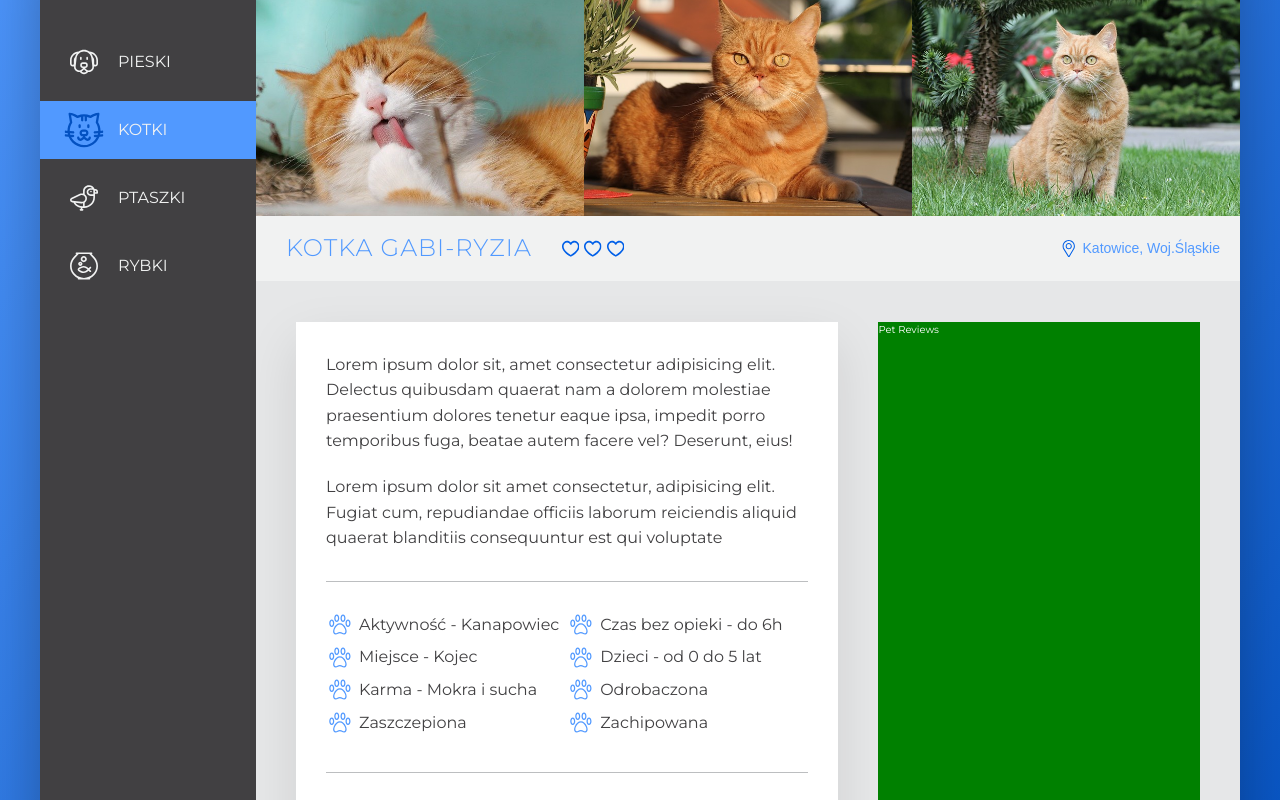
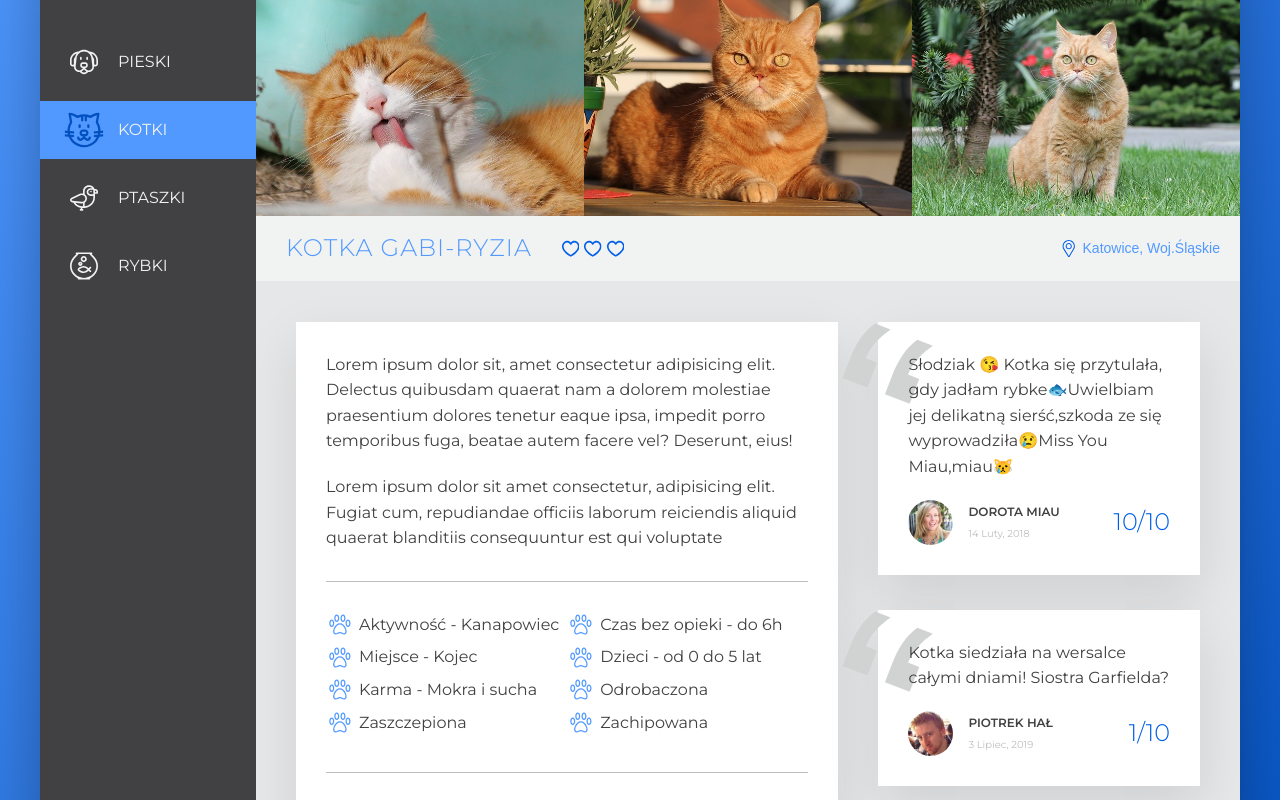
Before and after one commit to Elldrigar/PP_03-Pet-adoption, a website: page index.html in a window 1280 px wide. Shown: the part 142-942 px from the top of the page. Drawn offline with nearby package versions, Linux system fonts and the light colour scheme; files that its build step writes are made by us from their sources.

Commit message:
Add review section

```diff
--- a/index.html
+++ b/index.html
@@ -151,12 +151,37 @@
                                 <img src="img/user-4.jpg" alt="Friend 1" class="recommend__photo">
                             </div>
                         </div>
-
                     </div>
-                    <div class="pet-review">
-                        Pet Reviews
+                    <div class="pet-reviews">
+                        <figure class="review">
+                            <blockquote class="review__text">
+                                Słodziak 😘 Kotka się przytulała, gdy jadłam rybke🐟Uwielbiam jej delikatną
+                                sierść,szkoda ze się wyprowadziła😢Miss You Miau,miau😿
+                            </blockquote>
+                            <figcaption class="review__user">
+                                <img src="img/user-3.jpg" alt="User" class="review__photo">
+                                <div class="review__user-box">
+                                    <p class="review__user-name">Dorota Miau</p>
+                                    <p class="review__user-date">14 Luty, 2018</p>
+                                </div>
+                                <div class="review__rating">10/10</div>
+                            </figcaption>
+                        </figure>
+                        <figure class="review">
+                            <blockquote class="review__text">
+                                Kotka siedziała na wersalce całymi dniami! Siostra Garfielda?
+                            </blockquote>
+                            <figcaption class="review__user">
+                                <img src="img/user-4.jpg" alt="User" class="review__photo">
+                                <div class="review__user-box">
+                                    <p class="review__user-name">Piotrek Hał</p>
+                                    <p class="review__user-date">3 Lipiec, 2019</p>
+                                </div>
+                                <div class="review__rating">1/10</div>
+                            </figcaption>
+                        </figure>
                     </div>
-                </div>
+                </div>>
             </main>
         </div>
     </div>
--- a/sass/components/_allcomponents.scss
+++ b/sass/components/_allcomponents.scss
@@ -322,3 +322,66 @@
     }
 
 }
+
+.review {
+    position: relative;
+    background-color: #fff;
+    box-shadow: var(--shadow-light);
+    padding: 3rem;
+    margin-bottom: 3.5rem;
+
+    &__text {
+        position: relative;
+        margin-bottom: 2rem;
+        z-index: 10;
+    }
+
+    &__user {
+        display: flex;
+        align-items: center;
+    }
+
+    &__photo {
+        height: 4.5rem;
+        width: 4.5rem;
+        margin-right: 1.5rem;
+        border-radius: 50%;
+    }
+
+    &__user-box {
+        margin-right: auto;
+    }
+
+    &__user-name {
+        font-size: 1.2rem;
+        font-weight: 600;
+        text-transform: uppercase;
+        margin-bottom: .5rem;
+    }
+
+    &__user-date {
+        font-size: 1rem;
+        color: var(--color-gray-light-4);
+    }
+
+    &__rating {
+        color: var(--color-primary);
+        font-size: 2.4rem;
+        font-weight: 300;
+    }
+
+    &::before {
+        content: "\201C";
+        position: absolute;
+        top: -4rem;
+        left: -6rem;
+        font-family: sans-serif;
+        font-size: 28rem;
+        line-height: 1;
+        color: var(--color-gray-light-3);
+        transform: rotate(21deg);
+        z-index: 1;
+
+    }
+
+}
--- a/sass/layout/_home.scss
+++ b/sass/layout/_home.scss
@@ -35,13 +35,14 @@
 
 .detail {
     display: flex;
+    font-size: 1.6rem;
+    color: var(--color-gray-dark-1);
     padding: 4rem;
     background-color: var(--color-gray-light-2);
 }
 
 .description {
     padding: 3rem;
-    font-size: 1.6rem;
     color: var(--color-gray-dark-1);
     flex: 0 0 60%;
     background-color: #fff;
@@ -49,7 +50,6 @@
     margin-right: 4rem;
 }
 
-.pet-review {
+.pet-reviews {
     flex: 1;
-    background-color: green;
 }
```
